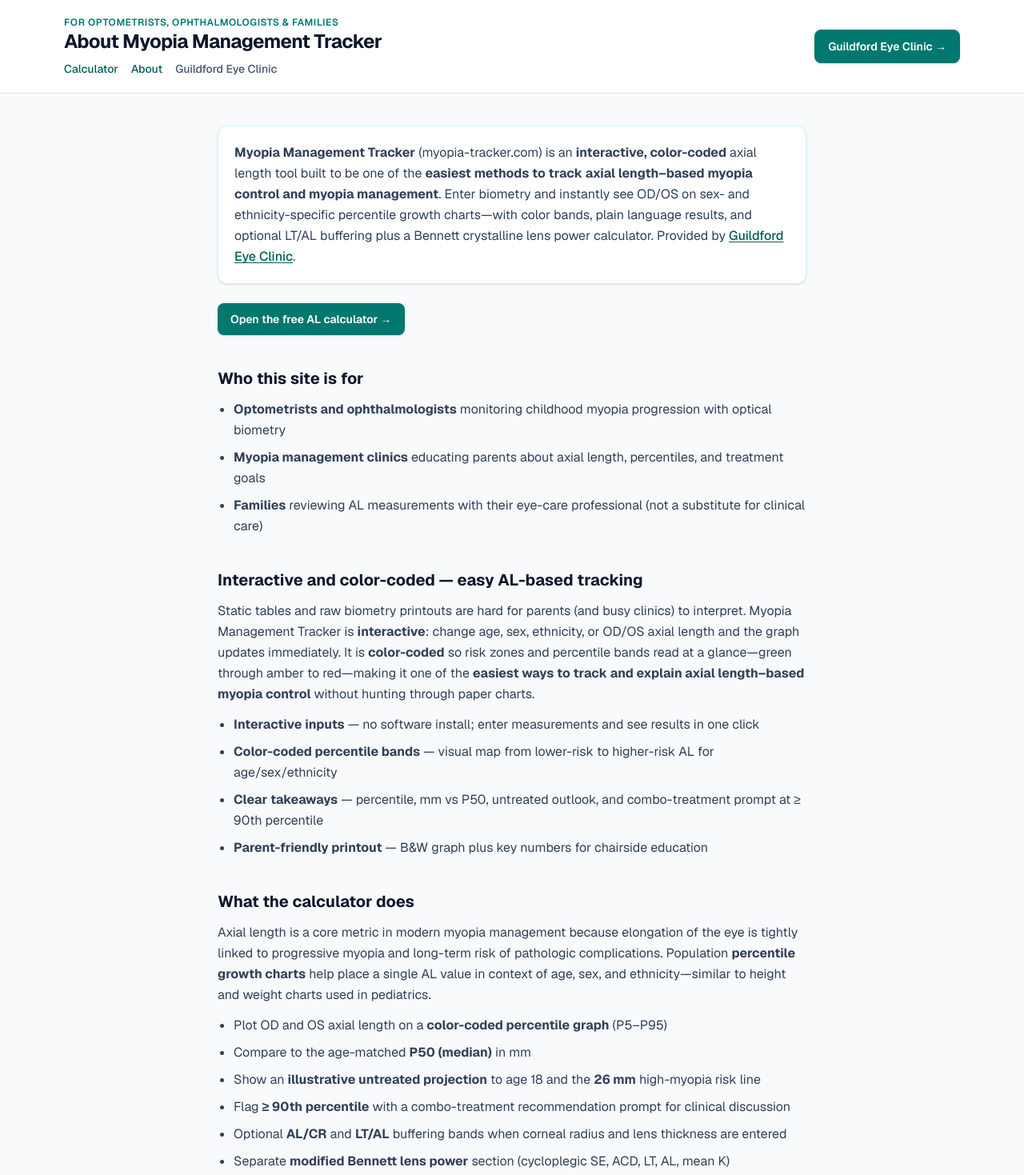
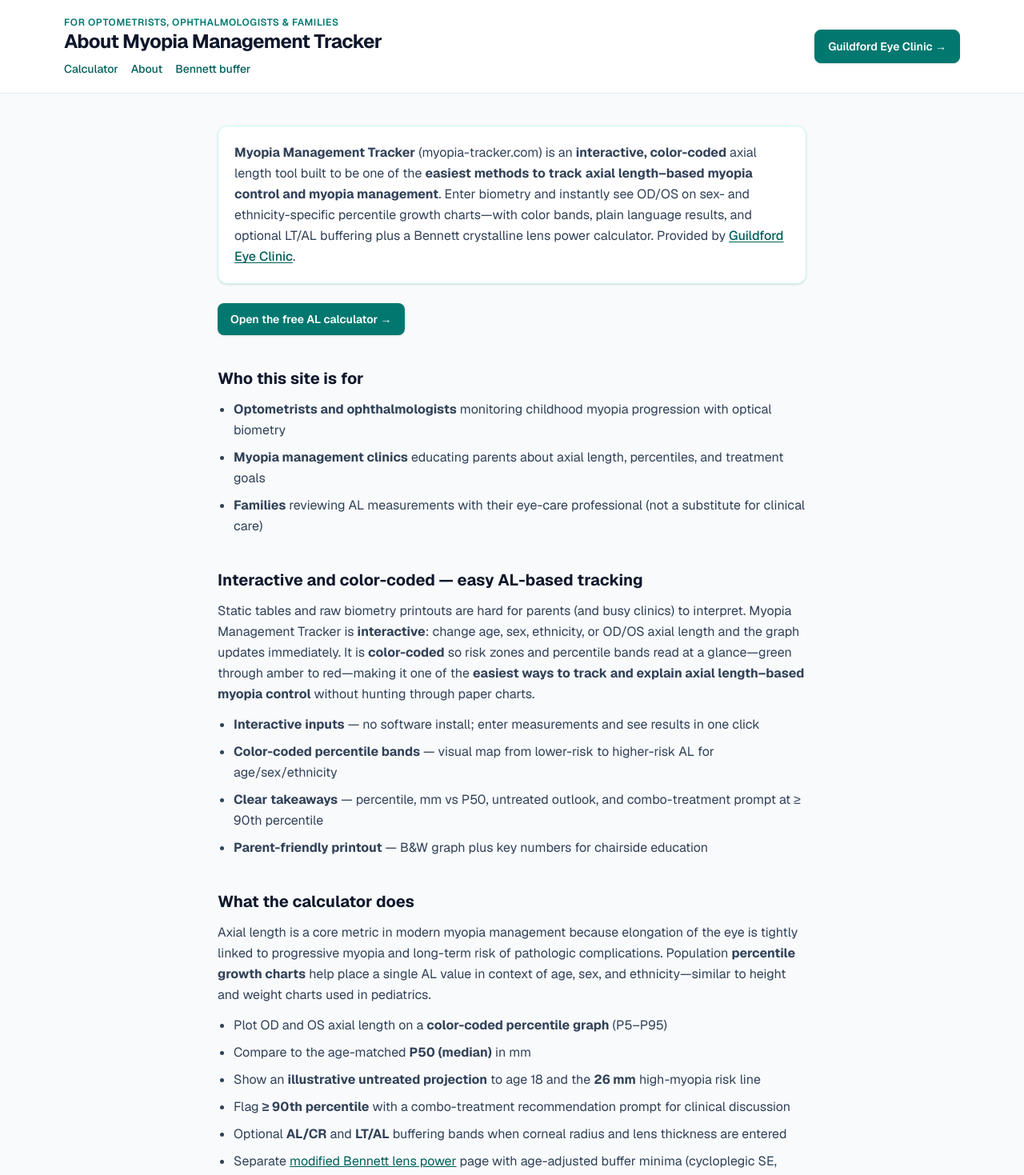
Before and after one commit to guildfordeyeclinic/myopia-tracker, a Next.js app: page /about in a window 1280 px wide. Shown: the top 1469 px of the page at 80% size. Built offline with nearby package versions, Linux system fonts and the light colour scheme; no server answers.

Commit message:
Move Bennett buffer to its own page and replace the clinic nav link

```diff
--- a/src/app/about/page.tsx
+++ b/src/app/about/page.tsx
@@ -289,8 +289,12 @@
               buffering bands when corneal radius and lens thickness are entered
             </li>
             <li>
-              Separate <strong>modified Bennett lens power</strong> section
-              (cycloplegic SE, ACD, LT, AL, mean K)
+              Separate{" "}
+              <Link href="/bennett" className="text-teal-800 underline">
+                modified Bennett lens power
+              </Link>{" "}
+              page with age-adjusted buffer minima (cycloplegic SE, ACD, LT, AL,
+              mean K)
             </li>
             <li>
               <strong>Print graph</strong> mode for B&W clinic printers (graph +
--- /dev/null
+++ b/src/app/bennett/page.tsx
@@ -0,0 +1,46 @@
+import type { Metadata } from "next";
+import { BennettLensPower } from "@/components/BennettLensPower";
+import { SiteFooter } from "@/components/SiteFooter";
+import { SiteHeader } from "@/components/SiteHeader";
+
+const pageTitle = "Bennett lens power & age-adjusted buffer";
+const pageDescription =
+  "Modified Bennett crystalline lens power calculator with age-adjusted buffer minima: ≤ +18.5 D at ages 6–9, ≤ +17.0 D at 10–13, and ≤ +15.5 D at 14–18.";
+
+export const metadata: Metadata = {
+  title: pageTitle,
+  description: pageDescription,
+  keywords: [
+    "Bennett crystalline lens power",
+    "age-adjusted lens buffer",
+    "pediatric lens power",
+    "myopia buffer depleted",
+    "Hernandez Bennett method",
+    "modified Bennett calculator",
+  ],
+  alternates: {
+    canonical: "/bennett",
+  },
+  openGraph: {
+    title: pageTitle,
+    description: pageDescription,
+    type: "website",
+    locale: "en_CA",
+    siteName: "Myopia Management Tracker",
+  },
+};
+
+export default function BennettPage() {
+  return (
+    <div className="min-h-screen bg-slate-50 text-slate-900">
+      <SiteHeader
+        title="Bennett lens power"
+        subtitle="Age-adjusted buffer calculator"
+      />
+      <main className="mx-auto max-w-6xl px-4 py-6 sm:py-8">
+        <BennettLensPower />
+      </main>
+      <SiteFooter />
+    </div>
+  );
+}
--- a/src/app/page.tsx
+++ b/src/app/page.tsx
@@ -1,7 +1,7 @@
 "use client";
 
+import Link from "next/link";
 import { useEffect, useMemo, useState } from "react";
-import { BennettLensPower } from "@/components/BennettLensPower";
 import { InsightCards } from "@/components/InsightCards";
 import {
   MeasurementForm,
@@ -224,10 +224,6 @@
           </section>
         </div>
 
-        <div className="no-print mt-8">
-          <BennettLensPower chartAge={form.age} />
-        </div>
-
         <section className="no-print mt-8 rounded-2xl border border-slate-200 bg-white p-5 text-sm text-slate-600 leading-relaxed shadow-sm">
           <h2 className="text-base font-semibold text-slate-900">
             Sources & methods
@@ -276,7 +272,14 @@
               (PMC4646557). Based on Bennett AG (1988); thin-lens position and{" "}
               <em>b</em> coefficient per Eqs. 16–18. Remaining buffer is judged
               with age-adjusted minima (≤ +18.5 D at 6–9 years, ≤ +17.0 D at
-              10–13, ≤ +15.5 D at 14–18).
+              10–13, ≤ +15.5 D at 14–18). Use the{" "}
+              <Link
+                href="/bennett"
+                className="text-teal-800 underline underline-offset-2 hover:text-teal-950"
+              >
+                Bennett buffer calculator
+              </Link>
+              .
             </li>
           </ul>
           <p className="mt-3 text-xs text-slate-500">
--- a/src/app/sitemap.ts
+++ b/src/app/sitemap.ts
@@ -21,5 +21,11 @@
       changeFrequency: "monthly",
       priority: 0.9,
     },
+    {
+      url: `${base}/bennett/`,
+      lastModified: new Date(),
+      changeFrequency: "monthly",
+      priority: 0.8,
+    },
   ];
 }
--- a/src/components/SiteFooter.tsx
+++ b/src/components/SiteFooter.tsx
@@ -19,6 +19,12 @@
           >
             About
           </Link>
+          <Link
+            href="/bennett"
+            className="font-medium text-teal-800 hover:underline"
+          >
+            Bennett buffer
+          </Link>
           <a
             href={CLINIC_URL}
             target="_blank"
--- a/src/components/SiteHeader.tsx
+++ b/src/components/SiteHeader.tsx
@@ -34,14 +34,12 @@
             >
               About
             </Link>
-            <a
-              href={CLINIC_URL}
-              target="_blank"
-              rel="noopener noreferrer"
-              className="font-medium text-slate-600 hover:underline"
+            <Link
+              href="/bennett"
+              className="font-medium text-teal-800 hover:underline"
             >
-              {CLINIC_NAME}
-            </a>
+              Bennett buffer
+            </Link>
           </nav>
         </div>
         <a
```
